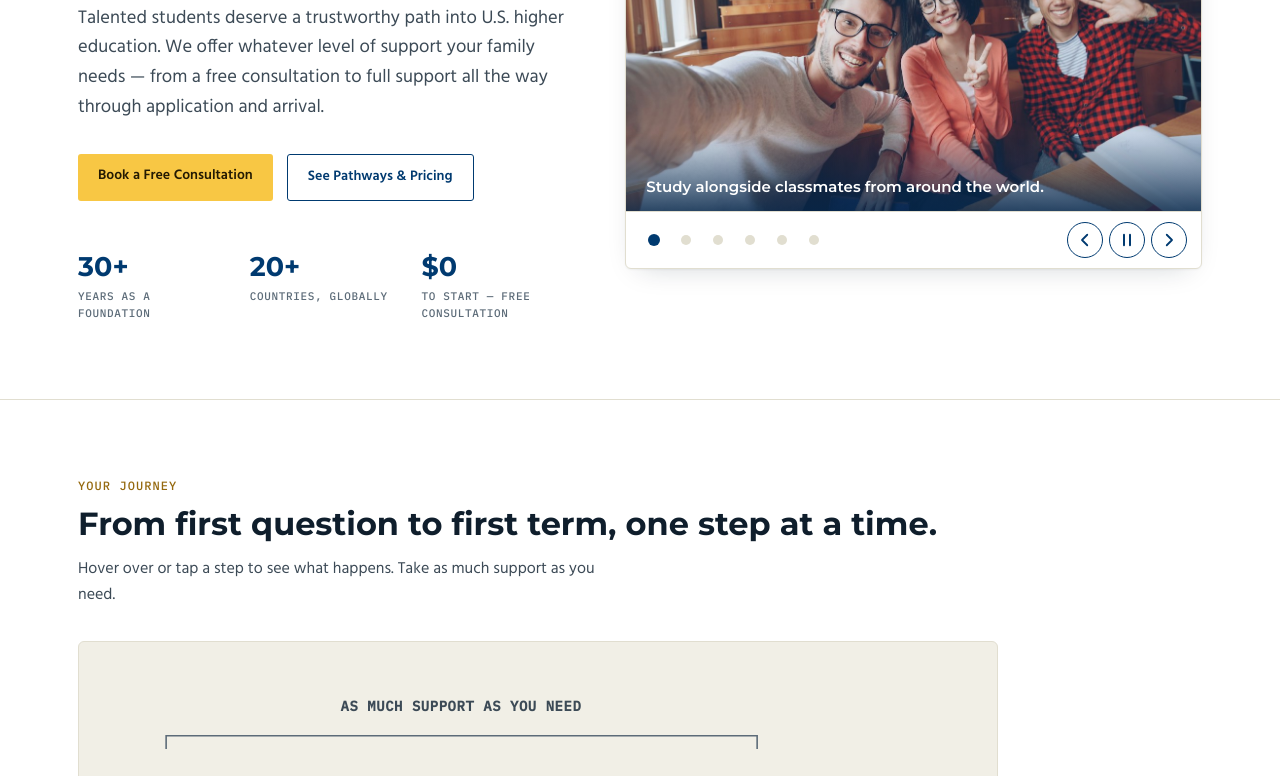
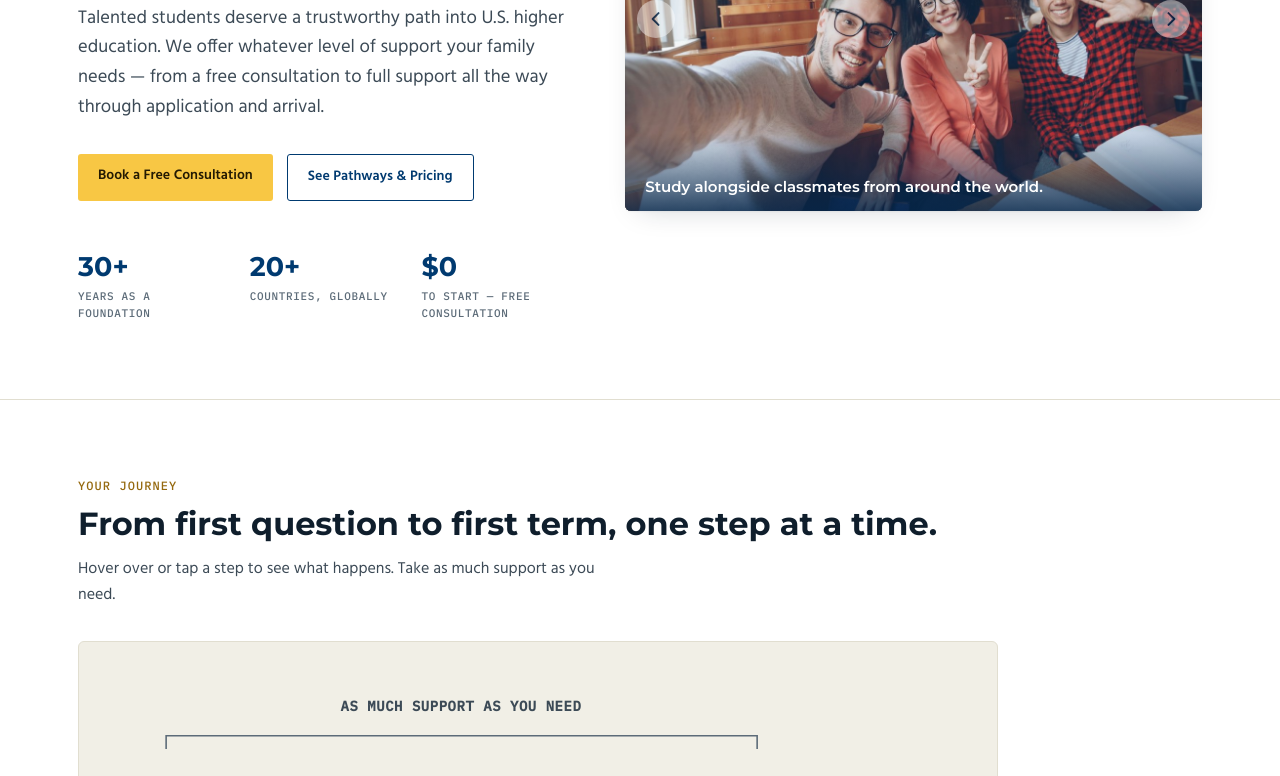
Before and after one commit to htopalyan/american-academic-horizons, a plain HTML site: page index.html in a window 1280 px wide. Shown: the part 324-1100 px from the top of the page. Drawn offline with Linux system fonts and the light colour scheme.

Commit message:
Slideshow: remove control bar, keep only side arrows over the photo (#7)
Co-authored-by: htopalyan <321150655+htopalyan@users.noreply.github.com>
Co-authored-by: Claude Sonnet 5.5 <noreply@anthropic.com>

```diff
--- a/index.html
+++ b/index.html
@@ -134,25 +134,18 @@
   .stat-strip .stat b{display:block;font-family:'Montserrat',sans-serif;font-size:27px;color:var(--navy);}
   .stat-strip .stat span{font-family:'IBM Plex Mono',monospace;font-size:11px;letter-spacing:.06em;text-transform:uppercase;color:var(--muted);}
 
-  .slideshow{background:var(--paper);border:1px solid var(--line);border-radius:6px;overflow:hidden;box-shadow:var(--shadow);}
+  .slideshow{position:relative;background:var(--navy-deep);border-radius:6px;overflow:hidden;box-shadow:var(--shadow);}
   .slides{position:relative;aspect-ratio:3/2;background:var(--navy-deep);}
   .slide{position:absolute;inset:0;margin:0;opacity:0;transition:opacity .8s ease;}
   .slide.is-active{opacity:1;z-index:1;}
   .slide img{width:100%;height:100%;object-fit:cover;object-position:35% center;display:block;}
   .slide figcaption{position:absolute;left:0;right:0;bottom:0;padding:44px 20px 14px;color:#fff;font-family:'Montserrat',sans-serif;font-weight:600;font-size:15px;line-height:1.3;background:linear-gradient(to top,rgba(5,37,72,.82),rgba(5,37,72,0));}
-  .ss-bar{display:flex;align-items:center;justify-content:space-between;gap:12px;padding:10px 14px;border-top:1px solid var(--line);}
-  .ss-dots{display:flex;gap:4px;flex-wrap:wrap;}
-  .ss-dot{width:28px;height:28px;border:0;background:none;padding:0;cursor:pointer;position:relative;}
-  .ss-dot::after{content:"";position:absolute;left:50%;top:50%;width:10px;height:10px;margin:-5px 0 0 -5px;border-radius:50%;background:var(--line);transition:background .2s ease, transform .2s ease;}
-  .ss-dot:hover::after{background:var(--muted);}
-  .ss-dot[aria-current="true"]::after{background:var(--navy);transform:scale(1.2);}
-  @media (max-width:420px){.ss-dots{gap:0;flex-wrap:nowrap;}.ss-dot{width:22px;}.ss-bar{padding:8px 10px;}}
-  .ss-btns{display:flex;gap:6px;}
-  .ss-btn{width:36px;height:36px;border-radius:50%;border:1.5px solid var(--navy);background:var(--paper);color:var(--navy);display:flex;align-items:center;justify-content:center;cursor:pointer;padding:0;}
-  .ss-btn:hover{background:var(--navy);color:#fff;}
-  .ss-play .i-play{display:none;}
-  .ss-play.paused .i-play{display:block;}
-  .ss-play.paused .i-pause{display:none;}
+  .ss-arrow{position:absolute;top:50%;transform:translateY(-50%);z-index:2;width:42px;height:42px;border-radius:50%;border:0;padding:0;background:rgba(255,255,255,.55);color:var(--navy-deep);display:flex;align-items:center;justify-content:center;cursor:pointer;opacity:0;transition:opacity .2s ease, background .2s ease;}
+  .ss-prev{left:12px;}
+  .ss-next{right:12px;}
+  .slideshow:hover .ss-arrow,.slideshow:focus-within .ss-arrow{opacity:1;}
+  .ss-arrow:hover{background:rgba(255,255,255,.92);}
+  @media (hover:none){.ss-arrow{opacity:.8;width:38px;height:38px;}}
   @media (prefers-reduced-motion: reduce){.slide{transition:none;}}
   .journey-art{max-width:920px;margin-top:32px;}
   .hero-art{background:var(--panel);border:1px solid var(--line);border-radius:6px;padding:34px;}
@@ -577,14 +570,8 @@
             <figcaption>Room to relax between classes.</figcaption>
           </figure>
         </div>
-        <div class="ss-bar">
-          <div class="ss-dots"></div>
-          <div class="ss-btns">
-            <button type="button" class="ss-btn ss-prev" aria-label="Previous photo"><svg viewBox="0 0 24 24" width="18" height="18" aria-hidden="true"><path d="M15 5l-7 7 7 7" fill="none" stroke="currentColor" stroke-width="2.4" stroke-linecap="round" stroke-linejoin="round"/></svg></button>
-            <button type="button" class="ss-btn ss-play" aria-label="Pause slideshow"><svg class="i-pause" viewBox="0 0 24 24" width="18" height="18" aria-hidden="true"><path d="M8 5v14M16 5v14" fill="none" stroke="currentColor" stroke-width="2.6" stroke-linecap="round"/></svg><svg class="i-play" viewBox="0 0 24 24" width="18" height="18" aria-hidden="true"><path d="M8 5l11 7-11 7z" fill="currentColor"/></svg></button>
-            <button type="button" class="ss-btn ss-next" aria-label="Next photo"><svg viewBox="0 0 24 24" width="18" height="18" aria-hidden="true"><path d="M9 5l7 7-7 7" fill="none" stroke="currentColor" stroke-width="2.4" stroke-linecap="round" stroke-linejoin="round"/></svg></button>
-          </div>
-        </div>
+        <button type="button" class="ss-arrow ss-prev" aria-label="Previous photo"><svg viewBox="0 0 24 24" width="20" height="20" aria-hidden="true"><path d="M15 5l-7 7 7 7" fill="none" stroke="currentColor" stroke-width="2.4" stroke-linecap="round" stroke-linejoin="round"/></svg></button>
+        <button type="button" class="ss-arrow ss-next" aria-label="Next photo"><svg viewBox="0 0 24 24" width="20" height="20" aria-hidden="true"><path d="M9 5l7 7-7 7" fill="none" stroke="currentColor" stroke-width="2.4" stroke-linecap="round" stroke-linejoin="round"/></svg></button>
       </div>
     </div>
   </div>
@@ -1518,21 +1505,8 @@
   var root = document.querySelector('.slideshow');
   if(!root){ return; }
   var slides = [].slice.call(root.querySelectorAll('.slide'));
-  var track = root.querySelector('.slides');
-  var dotsWrap = root.querySelector('.ss-dots');
-  var playBtn = root.querySelector('.ss-play');
-  var idx = 0, timer = null, userPaused = false, hoverPaused = false;
+  var idx = 0, timer = null, hoverPaused = false;
   var reduce = window.matchMedia && window.matchMedia('(prefers-reduced-motion: reduce)').matches;
-
-  slides.forEach(function(s, i){
-    var d = document.createElement('button');
-    d.type = 'button';
-    d.className = 'ss-dot';
-    d.setAttribute('aria-label', 'Show photo ' + (i + 1) + ' of ' + slides.length);
-    d.addEventListener('click', function(){ go(i); });
-    dotsWrap.appendChild(d);
-  });
-  var dots = [].slice.call(dotsWrap.children);
 
   function go(n){
     idx = (n + slides.length) % slides.length;
@@ -1540,34 +1514,25 @@
       var on = i === idx;
       s.classList.toggle('is-active', on);
       s.setAttribute('aria-hidden', on ? 'false' : 'true');
-      dots[i].setAttribute('aria-current', on ? 'true' : 'false');
     });
   }
-  function running(){ return timer !== null; }
   function stop(){ if(timer){ clearInterval(timer); timer = null; } }
-  function start(){ if(!timer && !userPaused && !hoverPaused && !reduce){ timer = setInterval(function(){ go(idx + 1); }, 5500); } }
-  function sync(){
-    var playing = !userPaused && !reduce;
-    playBtn.classList.toggle('paused', !playing);
-    playBtn.setAttribute('aria-label', playing ? 'Pause slideshow' : 'Play slideshow');
-    track.setAttribute('aria-live', playing ? 'off' : 'polite');
-  }
+  function start(){ if(!timer && !hoverPaused && !reduce){ timer = setInterval(function(){ go(idx + 1); }, 5500); } }
   function restart(){ stop(); start(); }
 
   root.querySelector('.ss-prev').addEventListener('click', function(){ go(idx - 1); restart(); });
   root.querySelector('.ss-next').addEventListener('click', function(){ go(idx + 1); restart(); });
-  dots.forEach(function(d){ d.addEventListener('click', restart); });
-  playBtn.addEventListener('click', function(){
-    if(reduce){ userPaused = false; reduce = false; } else { userPaused = !userPaused; }
-    if(userPaused){ stop(); } else { start(); }
-    sync();
-  });
-
+
+  // Pause while someone points at or focuses the photos, so nothing moves under them.
   root.addEventListener('mouseenter', function(){ hoverPaused = true; stop(); });
   root.addEventListener('mouseleave', function(){ hoverPaused = false; start(); });
   root.addEventListener('focusin', function(){ hoverPaused = true; stop(); });
   root.addEventListener('focusout', function(){ hoverPaused = false; start(); });
   document.addEventListener('visibilitychange', function(){ if(document.hidden){ stop(); } else { start(); } });
+  root.addEventListener('keydown', function(e){
+    if(e.key === 'ArrowLeft'){ go(idx - 1); restart(); }
+    else if(e.key === 'ArrowRight'){ go(idx + 1); restart(); }
+  });
 
   var x0 = null;
   root.addEventListener('touchstart', function(e){ x0 = e.touches[0].clientX; }, {passive:true});
@@ -1579,7 +1544,6 @@
   }, {passive:true});
 
   go(0);
-  sync();
   start();
 })();
 </script>
```
